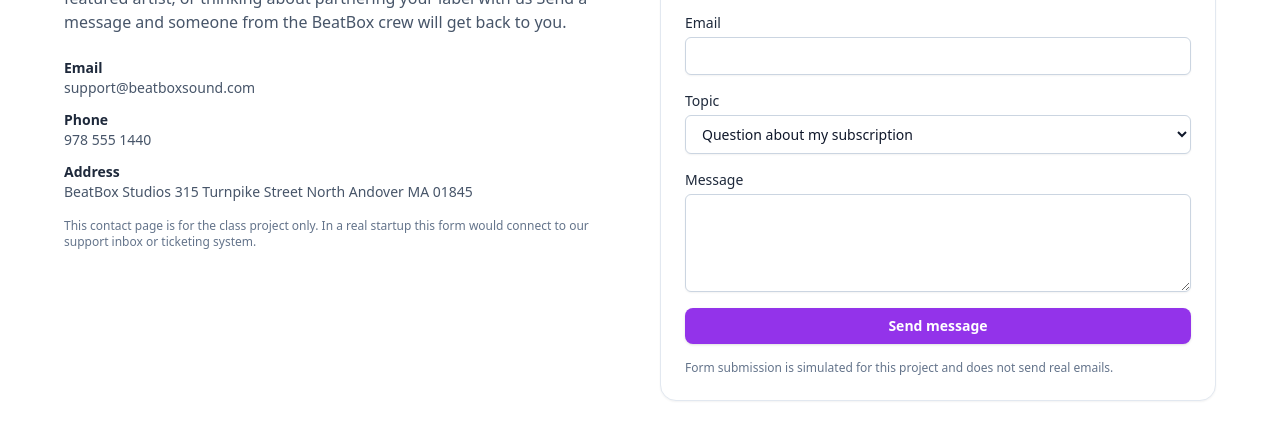
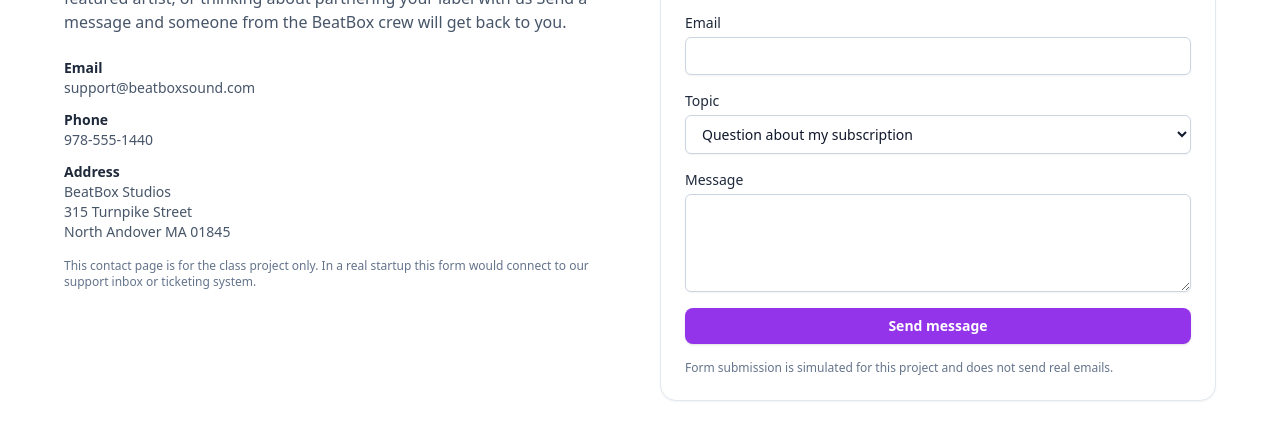
Before and after one commit to laursalamanca/webdevg7b, a plain HTML site: page contact.html in a window 1280 px wide. Shown: the part 219-658 px from the top of the page. Drawn offline with nearby package versions, Linux system fonts and the light colour scheme; files whose address does not match are found by name.

Commit message:
updated contact.html and made small tweaks on home page

```diff
--- a/contact.html
+++ b/contact.html
@@ -7,6 +7,9 @@
 
     <!-- Tailwind CDN -->
     <script src="https://cdn.tailwindcss.com"></script>
+
+    <!-- Custom CSS -->
+    <link rel="stylesheet" href="styles/styles.css" />
 
     <script>
       tailwind.config = {
@@ -237,7 +240,7 @@
                 Phone
               </dt>
               <dd class="text-slate-600 dark:text-slate-300">
-                978 555 1440
+                978-555-1440
               </dd>
             </div>
             <div>
@@ -245,8 +248,8 @@
                 Address
               </dt>
               <dd class="text-slate-600 dark:text-slate-300">
-                BeatBox Studios
-                315 Turnpike Street
+                BeatBox Studios<br />
+                315 Turnpike Street<br />
                 North Andover MA 01845
               </dd>
             </div>
@@ -298,6 +301,7 @@
             >
             <select
               id="topic"
+              required
               class="mt-1 block w-full rounded-md border border-slate-300 bg-white px-3 py-2 text-sm shadow-sm focus:border-purple-500 focus:outline-none focus:ring-1 focus:ring-purple-500 dark:border-slate-700 dark:bg-slate-900 dark:text-slate-100"
             >
               <option>Question about my subscription</option>
```
Also changed, not shown: index.html (+5 -2 lines).
